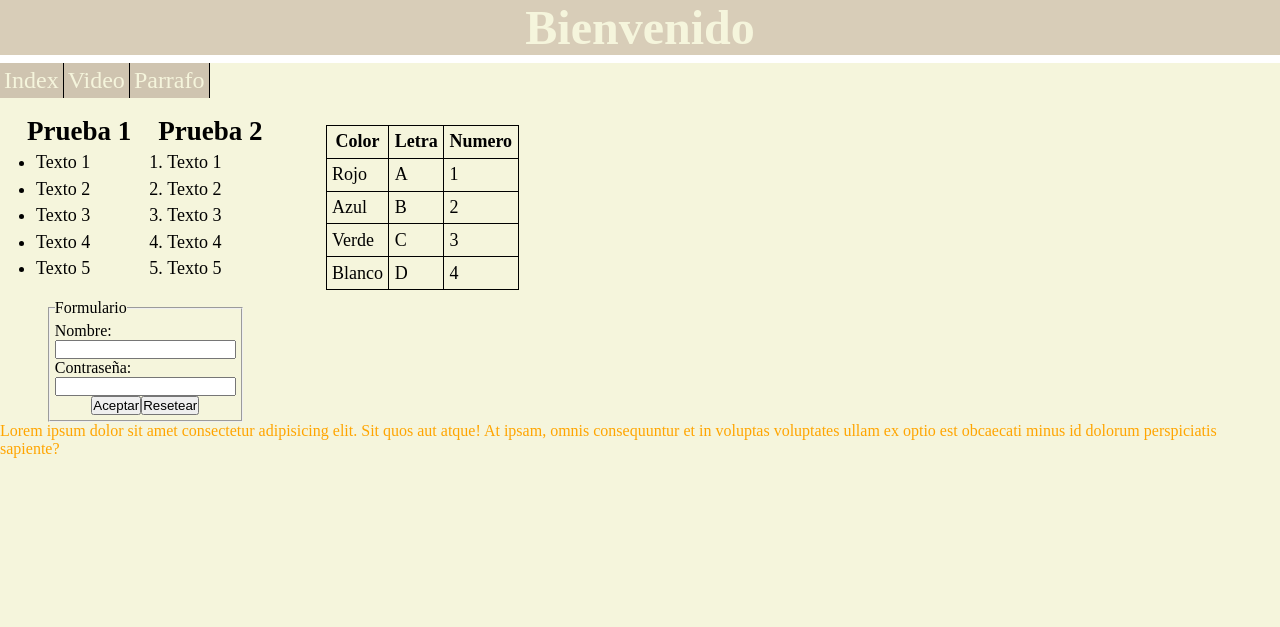
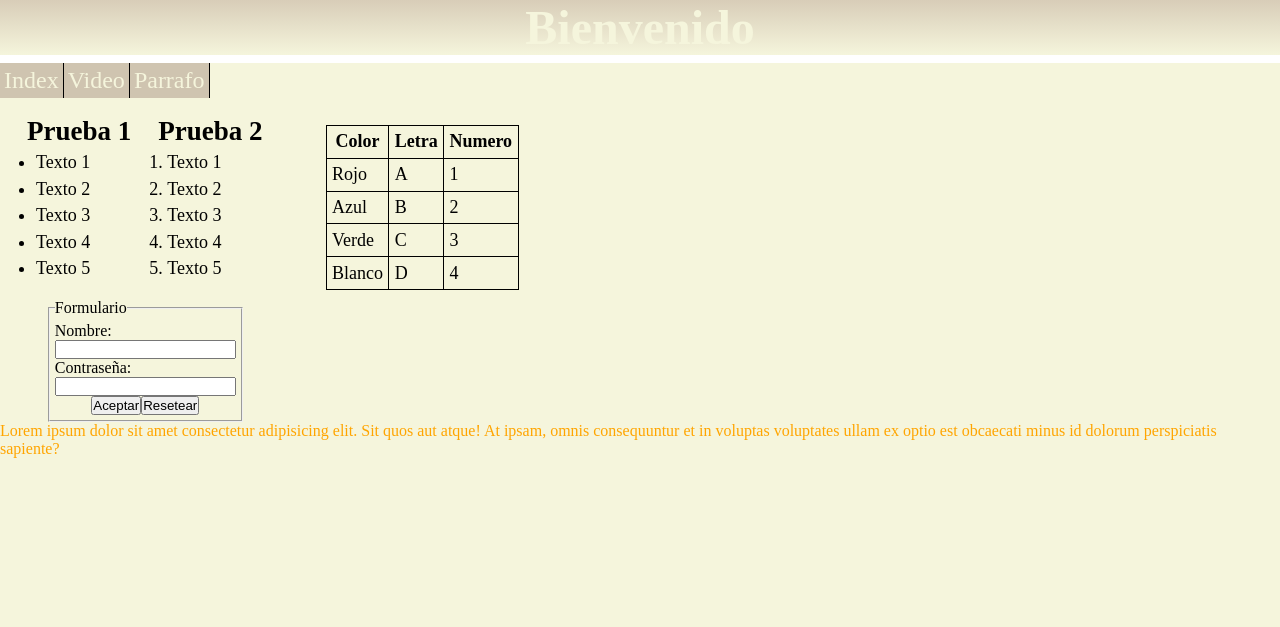
Before and after one commit to Conde34/primerRepo, a PHP site: page / in a window 1280 px wide. Shown: the top 627 px of the page. Run offline with PHP 8.4, Linux system fonts and the light colour scheme.

Commit message:
cambio 7.1

```diff
--- a/css/style.css
+++ b/css/style.css
@@ -5,7 +5,7 @@
 
 header{
     background-color:rgb(216, 205, 184);
-    background-image: linear-gradient(to bottom,rgb(216, 205, 184),rgba(216, 205, 184, 0) );
+    background-image: linear-gradient(to bottom,rgb(216, 205, 184),beige);
 }
 
 footer{
```
